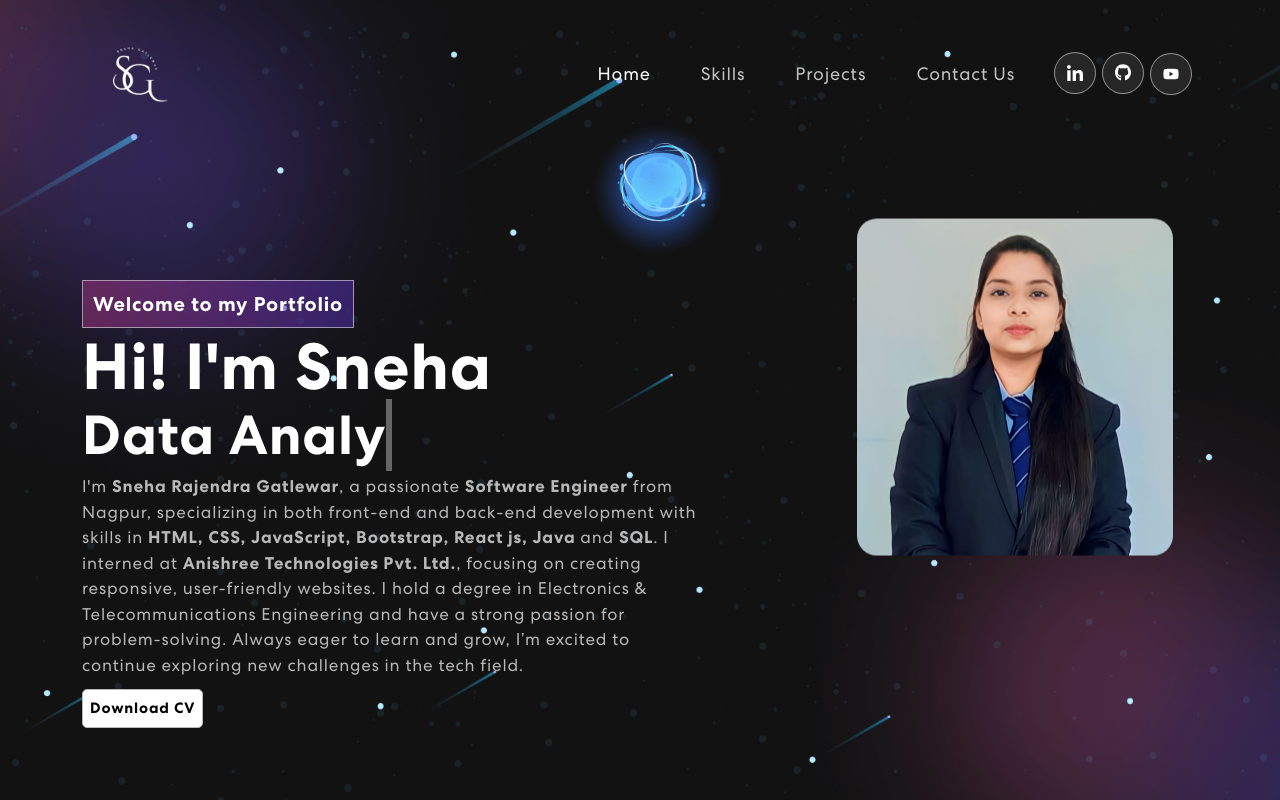
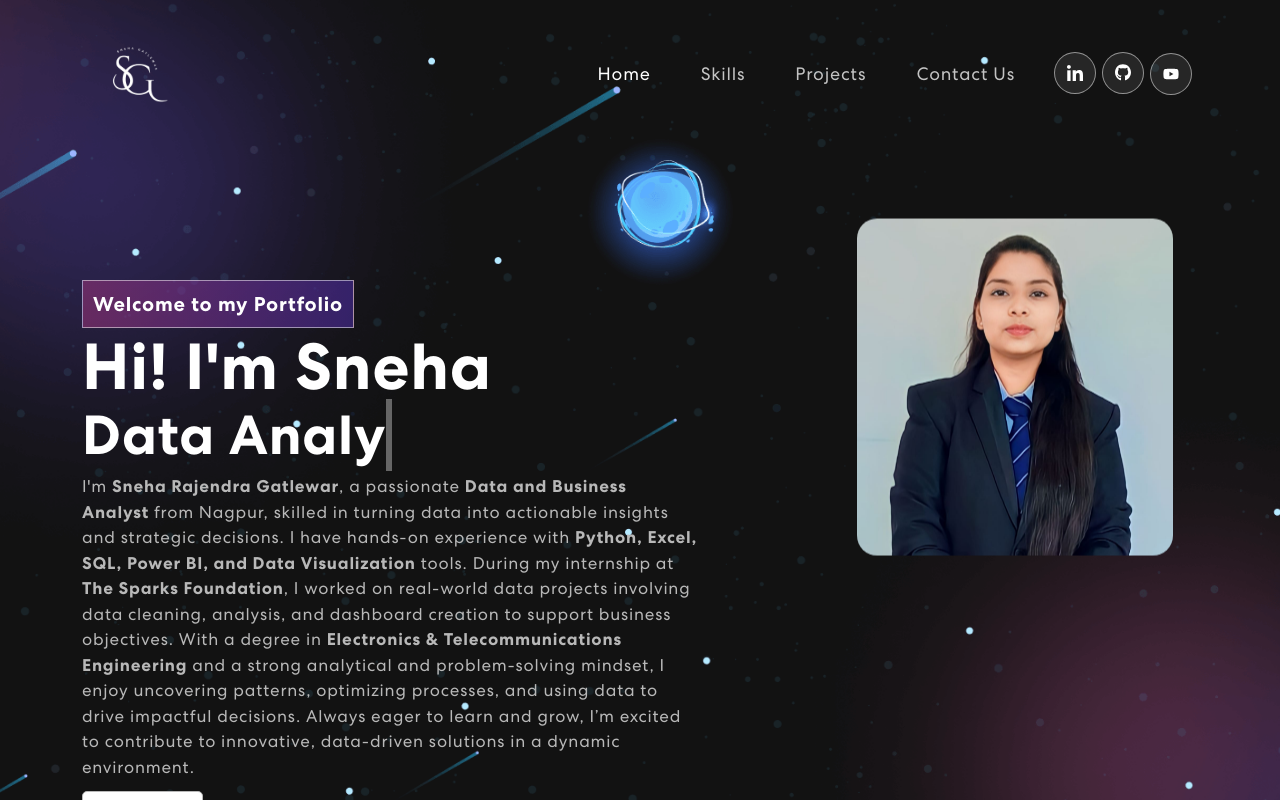
Before and after one commit to snehagatlewar/Portfolio-Website, a React (Create React App) app: page / in a window 1280 px wide. Shown: the top 800 px of the page. Built offline with nearby package versions, Linux system fonts and the light colour scheme.

Commit message:
Update Banner.js

```diff
--- a/src/components/Banner.js
+++ b/src/components/Banner.js
@@ -68,13 +68,14 @@ export const Banner = () => {
                 <span className="wrap">{text}</span>
               </span>
             </h1>
-            <p> I'm <b>Sneha Rajendra Gatlewar</b>, a passionate <b>Software Engineer</b> from Nagpur, specializing in
-                  both front-end and back-end development with skills in <b>HTML, CSS, JavaScript, Bootstrap, React js, Java </b>
-                  and  <b>SQL</b>. I interned at <b>Anishree Technologies Pvt. Ltd.</b>, focusing on creating
-                  responsive, user-friendly websites. I hold a degree in Electronics & Telecommunications
-                  Engineering and have a strong passion for problem-solving. Always eager to learn and grow,
-                  I’m excited to continue exploring new challenges in the tech field.
-            </p>
+
+            <p>I'm <b>Sneha Rajendra Gatlewar</b>, a passionate <b>Data and Business Analyst</b> from Nagpur, skilled in turning data into actionable insights
+                  and strategic decisions. I have hands-on experience with <b>Python, Excel, SQL, Power BI, and Data Visualization</b> tools.
+                  During my internship at <b>The Sparks Foundation</b>, I worked on real-world data projects involving data cleaning, analysis, and dashboard creation
+                  to support business objectives. With a degree in <b>Electronics & Telecommunications Engineering</b> and a strong analytical and problem-solving mindset,
+                  I enjoy uncovering patterns, optimizing processes, and using data to drive impactful decisions.
+                  Always eager to learn and grow, I’m excited to contribute to innovative, data-driven solutions in a dynamic environment.</p>
+
 
 
                 <button onClick={() => {
```
